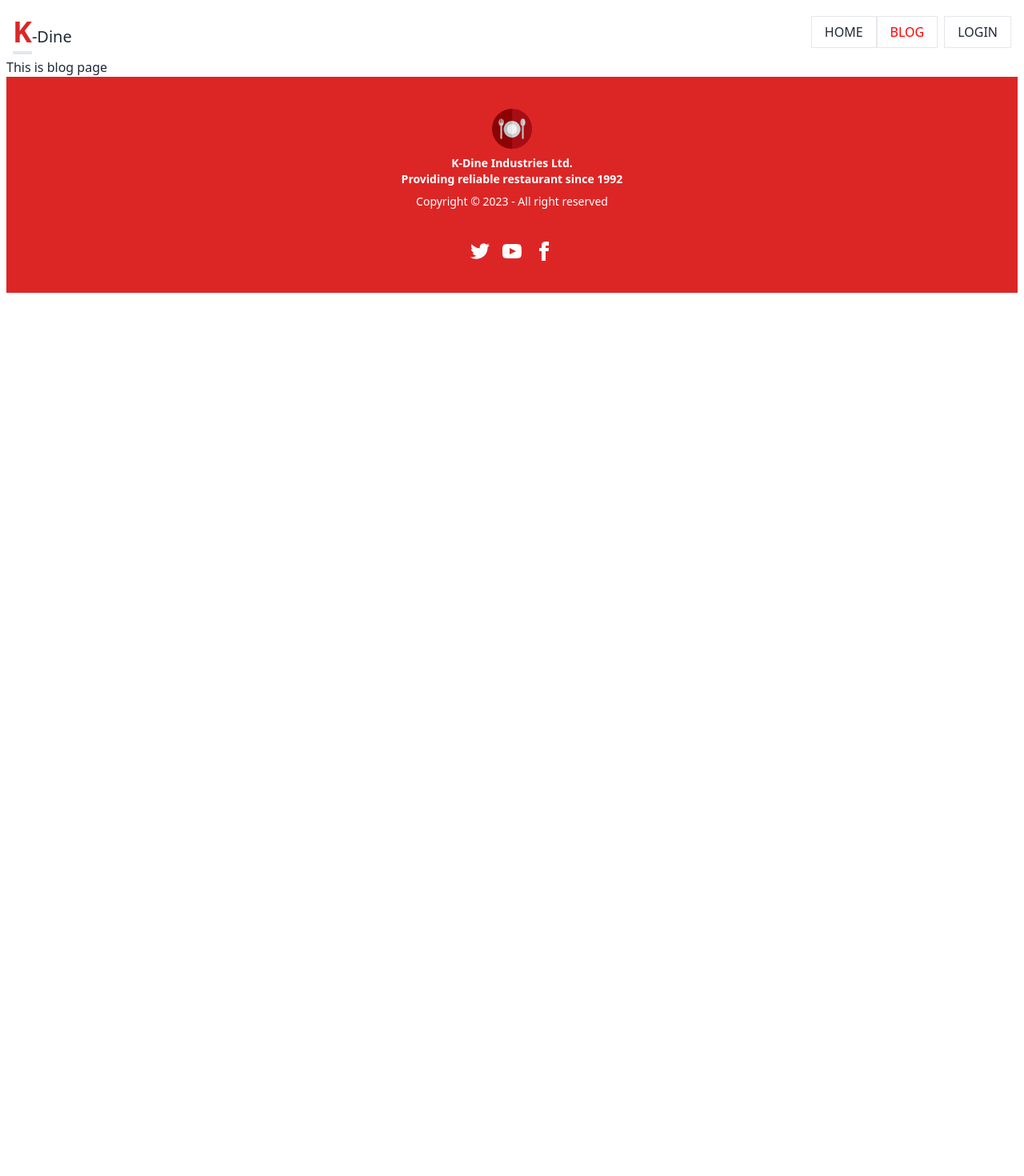
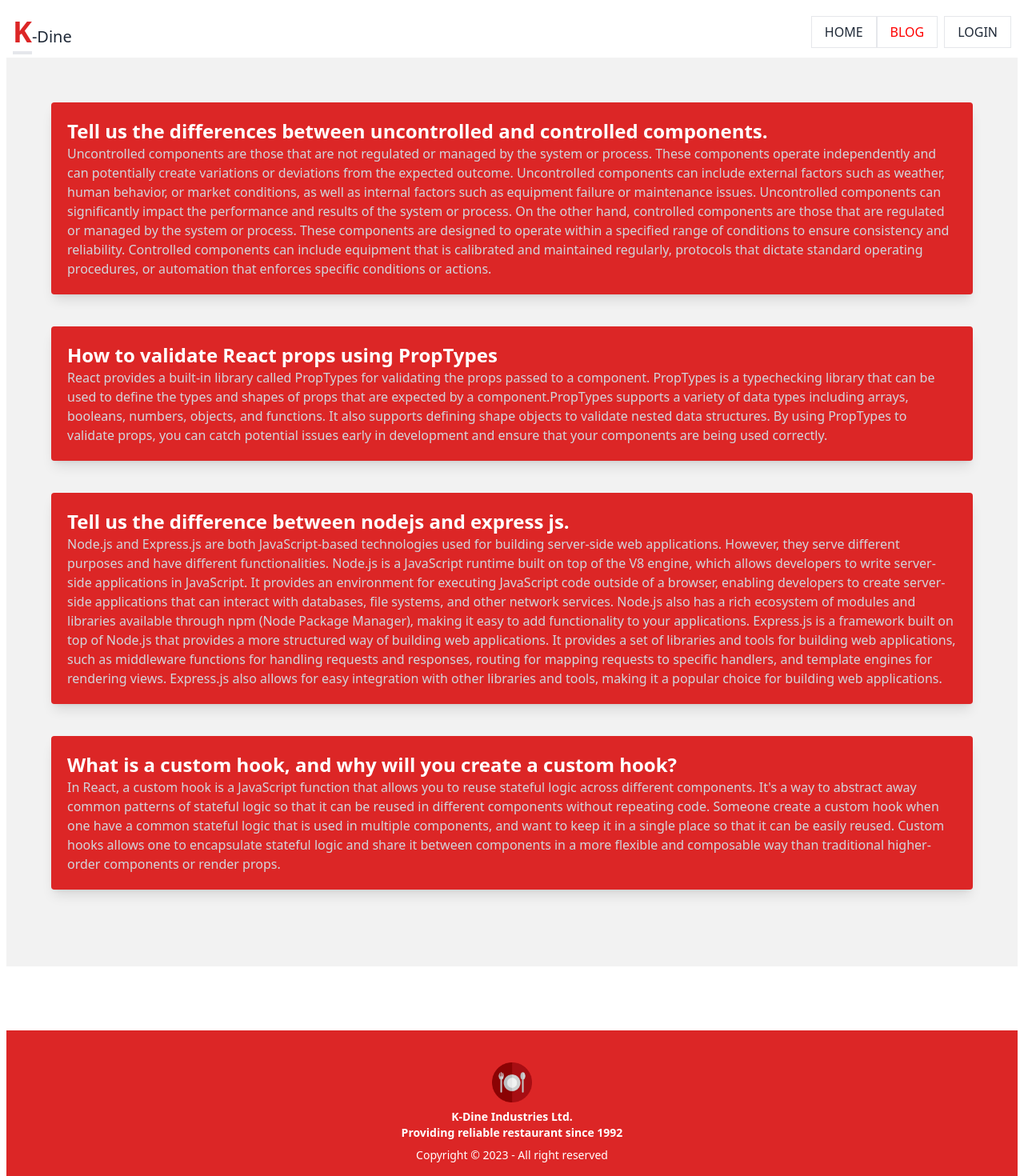
Before and after one commit to Ak-Rakib/K-Dine-client, a React (Vite) app: page /blog in a window 1280 px wide. Shown: the top 1470 px of the page at 80% size. Before the commit the page ends 800 px from the top, so only its background shows below. Built offline with nearby package versions, Linux system fonts and the light colour scheme; no server answers.

Commit message:
blog side added

```diff
--- a/package.json
+++ b/package.json
@@ -18,6 +18,7 @@
     "react-dom": "^18.2.0",
     "react-icons": "^4.8.0",
     "react-router-dom": "^6.11.0",
+    "react-toastify": "^9.1.2",
     "sort-by": "^1.2.0"
   },
   "devDependencies": {
--- a/src/Components/Blog/Blog.jsx
+++ b/src/Components/Blog/Blog.jsx
@@ -1,11 +1,84 @@
-import React from 'react';
+// eslint-disable-next-line no-unused-vars
+import React from "react";
 
 const Blog = () => {
-    return (
-        <div>
-            This is blog page
-        </div>
-    );
+  return (
+    <div className="bg-base-200 mb-20 p-14">
+      <div className="bg-red-600 text-white p-5 rounded mb-10 shadow-lg transform hover:scale-110 transition duration-300">
+        <h3 className="font-bold text-2xl">
+          Tell us the differences between uncontrolled and controlled
+          components.
+        </h3>
+        <p className="text-gray-300">
+          Uncontrolled components are those that are not regulated or managed by
+          the system or process. These components operate independently and can
+          potentially create variations or deviations from the expected outcome.
+          Uncontrolled components can include external factors such as weather,
+          human behavior, or market conditions, as well as internal factors such
+          as equipment failure or maintenance issues. Uncontrolled components
+          can significantly impact the performance and results of the system or
+          process. On the other hand, controlled components are those that are
+          regulated or managed by the system or process. These components are
+          designed to operate within a specified range of conditions to ensure
+          consistency and reliability. Controlled components can include
+          equipment that is calibrated and maintained regularly, protocols that
+          dictate standard operating procedures, or automation that enforces
+          specific conditions or actions.
+        </p>
+      </div>
+      <div className="bg-red-600 text-white p-5 rounded mb-10 shadow-lg transform hover:scale-110 transition duration-300">
+        <h3 className="font-bold text-2xl">How to validate React props using PropTypes</h3>
+        <p className="text-gray-300">
+          React provides a built-in library called PropTypes for validating the
+          props passed to a component. PropTypes is a typechecking library that
+          can be used to define the types and shapes of props that are expected
+          by a component.PropTypes supports a variety of data types including
+          arrays, booleans, numbers, objects, and functions. It also supports
+          defining shape objects to validate nested data structures. By using
+          PropTypes to validate props, you can catch potential issues early in
+          development and ensure that your components are being used correctly.
+        </p>
+      </div>
+      <div className="bg-red-600 text-white p-5 rounded mb-10 shadow-lg transform hover:scale-110 transition duration-300">
+        <h3 className="font-bold text-2xl">Tell us the difference between nodejs and express js.</h3>
+        <p className="text-gray-300">
+          Node.js and Express.js are both JavaScript-based technologies used for
+          building server-side web applications. However, they serve different
+          purposes and have different functionalities. Node.js is a JavaScript
+          runtime built on top of the V8 engine, which allows developers to
+          write server-side applications in JavaScript. It provides an
+          environment for executing JavaScript code outside of a browser,
+          enabling developers to create server-side applications that can
+          interact with databases, file systems, and other network services.
+          Node.js also has a rich ecosystem of modules and libraries available
+          through npm (Node Package Manager), making it easy to add
+          functionality to your applications. Express.js is a framework built on
+          top of Node.js that provides a more structured way of building web
+          applications. It provides a set of libraries and tools for building
+          web applications, such as middleware functions for handling requests
+          and responses, routing for mapping requests to specific handlers, and
+          template engines for rendering views. Express.js also allows for easy
+          integration with other libraries and tools, making it a popular choice
+          for building web applications.
+        </p>
+      </div>
+      <div className="bg-red-600 text-white p-5 rounded mb-10 shadow-lg transform hover:scale-110 transition duration-300">
+        <h3 className="font-bold text-2xl">What is a custom hook, and why will you create a custom hook?</h3>
+        <p className="text-gray-300">
+          In React, a custom hook is a JavaScript function that allows you to
+          reuse stateful logic across different components. It's a way to
+          abstract away common patterns of stateful logic so that it can be
+          reused in different components without repeating code. Someone create
+          a custom hook when one have a common stateful logic that is used in
+          multiple components, and want to keep it in a single place so that it
+          can be easily reused. Custom hooks allows one to encapsulate stateful
+          logic and share it between components in a more flexible and
+          composable way than traditional higher-order components
+          or render props.
+        </p>
+      </div>
+    </div>
+  );
 };
 
 export default Blog;
--- a/src/Components/ChefRecipes/ChefRecipes.jsx
+++ b/src/Components/ChefRecipes/ChefRecipes.jsx
@@ -25,7 +25,7 @@ const ChefRecipes = () => {
 
 
   return (
-    <div>
+    <React.Fragment>
       <div className="mb-20">
         <div className="hero min-h-screen bg-red-600">
           <div className="hero-content flex-col lg:flex-row-reverse">
@@ -61,6 +61,22 @@ const ChefRecipes = () => {
         </div>
       </div>
 
+      <div>
+      <h1 className="mb-2 mt-10 text-center">
+          My{" "}
+          <span className="font-bold text-red-600 text-2xl border-b-2">
+            Top Three Recipes
+          </span>
+        </h1>
+        <p className="text-center text-gray-400 mb-8">
+          Chefs are skilled culinary professionals who create and prepare
+          delicious and visually appealing dishes for their patrons. They are
+          responsible for designing menus, sourcing ingredients, cooking meals,
+          and ensuring that their dishes meet high standards of quality and
+          taste.{" "}
+        </p>
+      </div>
+
       <div className="grid grid-cols-1 md:grid-cols-2 lg:grid-cols-3 gap-4 mb-20">
         {
             // eslint-disable-next-line react/jsx-key
@@ -70,7 +86,7 @@ const ChefRecipes = () => {
             ></Recipes>)
         }
       </div>
-    </div>
+    </React.Fragment>
   );
 };
 
--- a/src/Components/ChefRecipes/Recipes/Recipes.jsx
+++ b/src/Components/ChefRecipes/Recipes/Recipes.jsx
@@ -1,26 +1,66 @@
 /* eslint-disable react/prop-types */
 // eslint-disable-next-line no-unused-vars
-import React from "react";
+import React, { useState } from "react";
+import { ToastContainer, toast } from 'react-toastify';
+import 'react-toastify/dist/ReactToastify.css';
+
 
 // eslint-disable-next-line no-unused-vars
 const Recipes = ({ r }) => {
   // eslint-disable-next-line no-unused-vars
-  const { description, name, photo } = r;
+  const { name, photo, ingredients, method, rating } = r;
+
+  const [isFavorite, setIsFavorite] = useState(false);
+  const favoriteHandler = () => {
+    setIsFavorite(true);
+    toast('Recipe added to favorites!');
+  }
   return (
-    <div>
+    <React.Fragment>
       <div className="card w-96 bg-base-100 shadow-xl">
-        <div className="card-body">
-          <h2 className="card-title">{name}</h2>
-          <p>{description}</p>
-        </div>
         <figure>
           <img
             src={photo}
             alt="Shoes"
           />
         </figure>
+        <div className="card-body">
+          <h2 className="card-title">
+            {name}
+            <div className="badge badge-secondary">NEW</div>
+          </h2>
+          <h1 className="font-bold">Ingredients</h1>
+          <p>
+            {
+              // eslint-disable-next-line react/jsx-key
+              ingredients?.slice(0, 5).map(i =>
+                 // eslint-disable-next-line react/jsx-key
+                 <div className="flex justify-between">
+                  <li>{i.name}</li>
+                  </div>
+                 )
+            }
+            </p>
+            <h1 className="font-bold">Methods:</h1>
+          <p>
+            {
+              // eslint-disable-next-line react/jsx-key
+              method?.slice(0, 5).map(m =>
+                 // eslint-disable-next-line react/jsx-key
+                 <div className="flex justify-between">
+                  <li>{m.step}</li>
+                  </div>
+                 )
+            }
+            </p>
+          <div className="card-actions justify-end items-center">
+            <div className="badge badge-outline">Rating:{rating}</div>
+            <div onClick={favoriteHandler} disabled={isFavorite} className="badge badge-outline btn btn-outline">{isFavorite ? 'Favorited!' : 'Add to Favorites'}</div>
+            <ToastContainer />
+          </div>
+        </div>
       </div>
-    </div>
+    </React.Fragment>
   );
 };
 
--- a/src/Components/Home/CustomerReview/CustomerReview.jsx
+++ b/src/Components/Home/CustomerReview/CustomerReview.jsx
@@ -2,13 +2,14 @@
 /* eslint-disable react/prop-types */
 // eslint-disable-next-line no-unused-vars
 import React from "react";
+import { FaStar } from 'react-icons/fa';
 
 // eslint-disable-next-line no-unused-vars
 const CustomerReview = ({ user }) => {
   const { name, text, photo } = user;
   return (
     <div>
-      <div className="bg-white shadow-lg rounded-lg overflow-hidden mb-5">
+      <div className="bg-red-600 shadow-lg rounded-lg overflow-hidden mb-5">
         <div className="px-6 py-4">
           <div className="flex items-center">
             <div className="avatar online">
@@ -16,13 +17,18 @@ const CustomerReview = ({ user }) => {
                 <img src={photo} />
               </div>
             </div>
-            <div className="text-sm">
-              <p className="text-gray-900 leading-none font-bold">{name}</p>
-              {/* <p className="text-gray-600">{rating} stars</p> */}
+            <div className="text-sm ms-2">
+              <p className="text-white leading-none font-bold text-2xl">{name}</p>
+              <div className="text-yellow-500 flex">
+                <FaStar />
+                <FaStar />
+                <FaStar />
+                <FaStar />
+              </div>
             </div>
           </div>
           <div className="mt-4">
-            <p className="text-gray-600">{text}</p>
+            <p className="text-white">{text}</p>
           </div>
         </div>
       </div>
--- a/src/Components/Home/Home.jsx
+++ b/src/Components/Home/Home.jsx
@@ -26,7 +26,7 @@ const Home = () => {
   }, []);
 
   return (
-    <div>
+    <React.Fragment>
       <Banner></Banner>
 
       <div>
@@ -89,7 +89,7 @@ const Home = () => {
         </p>
       </div>
       <Progress></Progress>
-    </div>
+    </React.Fragment>
   );
 };
 
```
Also changed, not shown: 1 other file (tests, documents, lock files or other folders).
